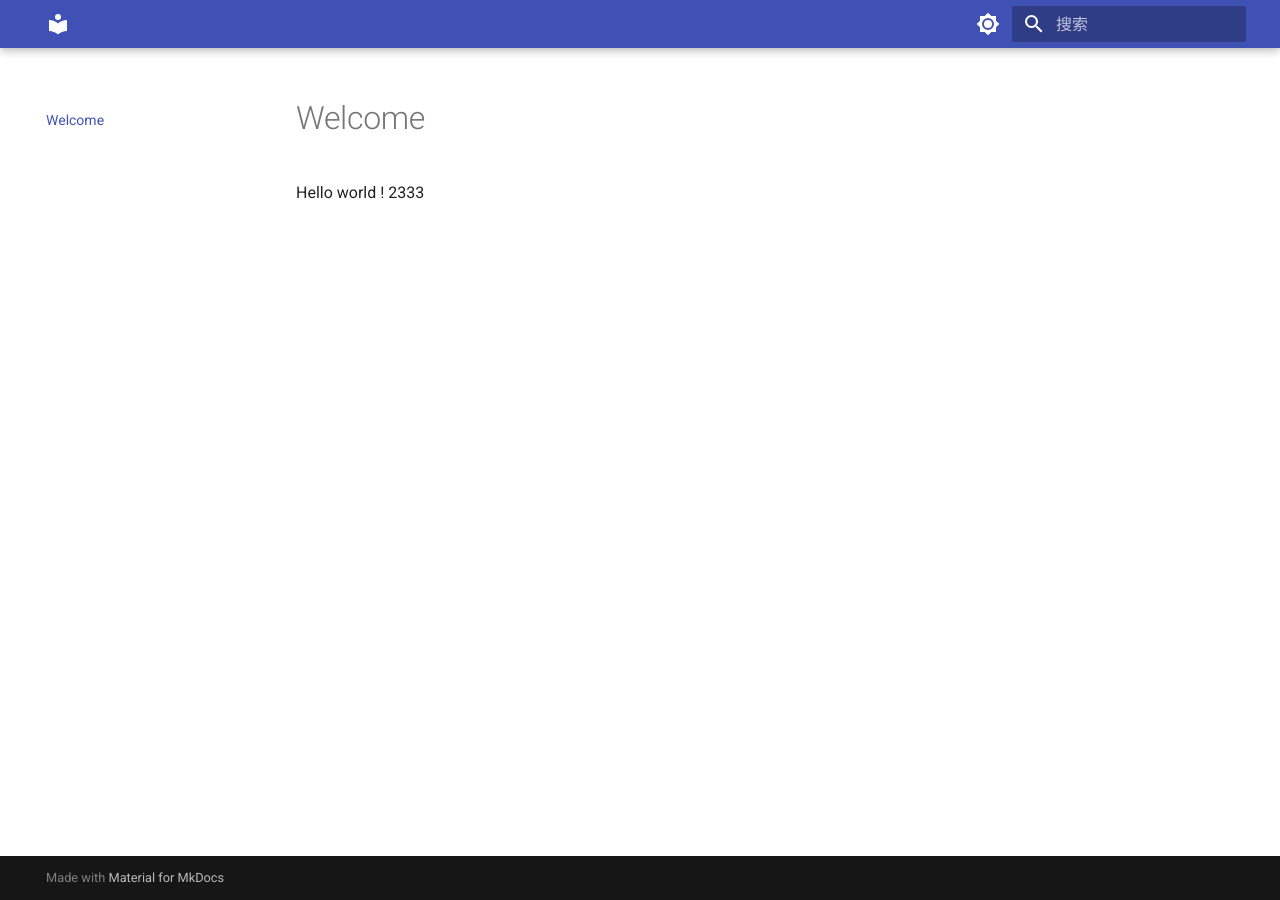
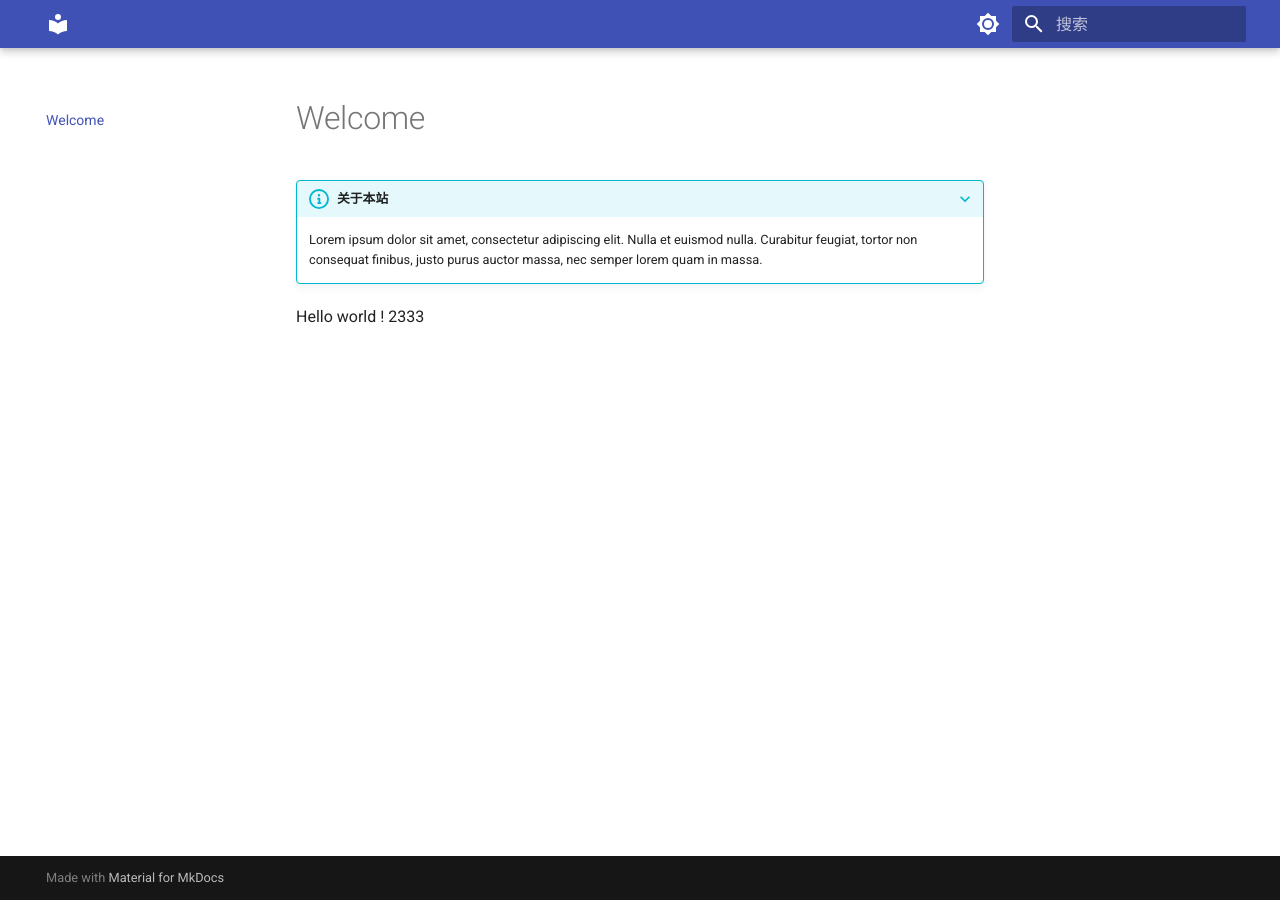
Before and after one commit to Samuel-0-0/docs, an MkDocs documentation site: the page built from docs/index.md, in a window 1280 px wide. Built offline with MkDocs 1.6.1 and Material for MkDocs 9.7.7, drawn with Linux system fonts in a browser that asks for light colours.

Commit message:
Update index.md

```diff
--- a/docs/index.md
+++ b/docs/index.md
@@ -2,5 +2,11 @@
 title: Welcome
 ---
 
+???+ info "关于本站"
+
+    Lorem ipsum dolor sit amet, consectetur adipiscing elit. Nulla et euismod
+    nulla. Curabitur feugiat, tortor non consequat finibus, justo purus auctor
+    massa, nec semper lorem quam in massa.
+
 
 Hello world ! 2333
```
